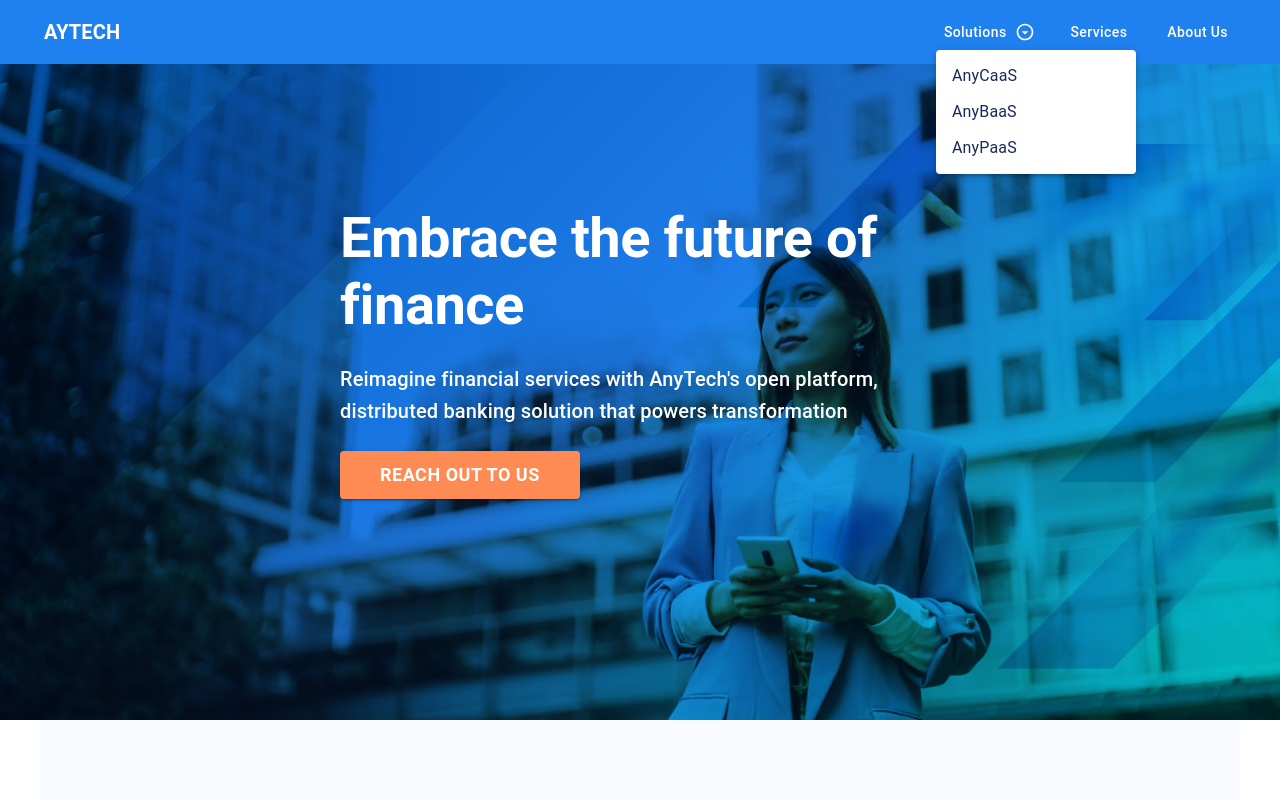
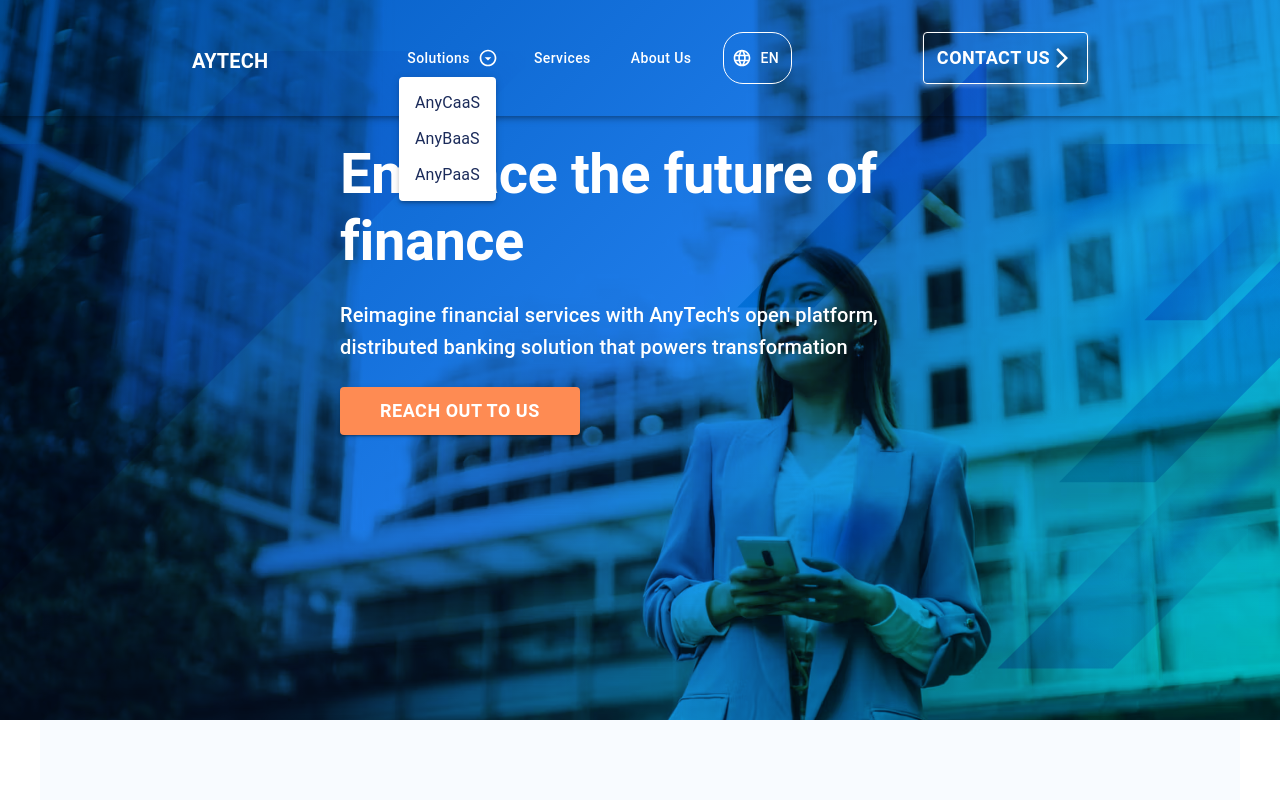
Before and after one commit to rafimd422/anytxn, a Next.js app: page / in a window 1280 px wide. Both pictures are taken after a click on the button "Solutions". Shown: the top 800 px of the page. Built offline with nearby package versions, Linux system fonts and the light colour scheme; grey boxes are pictures that could not be loaded; what @mui/material-nextjs would draw is missing.

Commit message:
fixed navbar inconsistencies

```diff
--- a/app/components/InfoSection.tsx
+++ b/app/components/InfoSection.tsx
@@ -41,12 +41,7 @@ mb: 3
             specifically designed for retail financial services.
           </Typography>
 
-          <Typography sx={{
-            fontSize: { xs: '1rem', md: '1.1rem' },
-            lineHeight: 1.7,
-            color: "text.secondary",
-            fontWeight: 400
-          }}>
+          <Typography fontSize={'small'}>
             Our modern approach surpasses traditional banking and card processing
             systems, empowering you with the most advanced technology for lasting
             success.
--- a/app/components/Navbar.tsx
+++ b/app/components/Navbar.tsx
@@ -1,13 +1,11 @@
 "use client";
-import React, { useState, useCallback } from "react";
+import React, { useState, useCallback, useEffect } from "react";
 import {
   AppBar,
   Box,
   CssBaseline,
   Drawer,
   IconButton,
-  ListItemText,
-  Toolbar,
   Typography,
   Button,
   Menu,
@@ -25,8 +23,6 @@ interface NavItem {
   submenu?: { label: string; href: string }[];
 }
 
-interface NavbarProps {}
-
 const LANGUAGES = ["English", "Français", "বাংলা"];
 
 const NAV_ITEMS: NavItem[] = [
@@ -43,13 +39,12 @@ const NAV_ITEMS: NavItem[] = [
   { label: "About Us", href: "/en/about-us" },
 ];
 
-export const Navbar: React.FC<NavbarProps> = () => {
-  const [mobileOpen, setMobileOpen] = useState<boolean>(false);
+export const Navbar: React.FC = () => {
+  const [mobileOpen, setMobileOpen] = useState(false);
   const [solutionMenuAnchor, setSolutionMenuAnchor] = useState<null | HTMLElement>(null);
   const [languageMenuAnchor, setLanguageMenuAnchor] = useState<null | HTMLElement>(null);
-
-  const isSolutionMenuOpen = Boolean(solutionMenuAnchor);
-  const isLanguageMenuOpen = Boolean(languageMenuAnchor);
+  const [showNavbar, setShowNavbar] = useState(true);
+  const [lastScrollY, setLastScrollY] = useState(0);
 
   const handleMenuOpen = useCallback(
     (setAnchor: React.Dispatch<React.SetStateAction<null | HTMLElement>>) =>
@@ -65,7 +60,133 @@ export const Navbar: React.FC<NavbarProps> = () => {
 
   const handleDrawerToggle = useCallback(() => setMobileOpen((prev) => !prev), []);
 
-  const drawer = (
+  useEffect(() => {
+    const handleScroll = () => {
+      const currentScrollY = window.scrollY;
+
+      if (currentScrollY > lastScrollY) {
+        setShowNavbar(false);
+      } else {
+        setShowNavbar(true);
+      }
+
+      setLastScrollY(currentScrollY);
+    };
+
+    window.addEventListener("scroll", handleScroll);
+    return () => window.removeEventListener("scroll", handleScroll);
+  }, [lastScrollY]);
+
+  return (
+    <Box width={"100%"} sx={{ display: "flex", justifyContent: "center" }}>
+      <CssBaseline />
+      <AppBar
+        sx={{
+          mx: "auto",
+          background: "none",
+          transition: "transform 0.3s ease-in-out",
+          transform: showNavbar ? "translateY(0)" : "translateY(-100%)",
+        }}
+      >
+        <Box
+          display={"flex"}
+          flexDirection={"row"}
+          margin={"0 auto"}
+          width={{ md: "70%", sm: "90%", xs: "95%" }}
+          justifyContent={"space-between"}
+          py={"2rem"}
+        >
+          <Typography variant="h6" sx={{ mt:'.8rem',fontWeight: "bold" }}>
+            AYTECH
+          </Typography>
+
+          <Box sx={{ display: { xs: "none", md: "flex" }, gap: 3 }}>
+            {NAV_ITEMS.map(({ label, href, submenu }) =>
+              submenu ? (
+                <Box key={label}>
+                  <Button
+                    onClick={handleMenuOpen(setSolutionMenuAnchor)}
+                    endIcon={<ArrowDropDownCircleOutlined />}
+                    sx={{ color: "#fff", textTransform: "none" ,mt:{xs:'3px',lg:'8px'}}}
+                  >
+                    {label}
+                  </Button>
+                  <Menu
+                    anchorEl={solutionMenuAnchor}
+                    open={Boolean(solutionMenuAnchor)}
+                    onClose={handleMenuClose(setSolutionMenuAnchor)}
+                    PaperProps={{
+                      sx: { bgcolor: "white", boxShadow: 3, borderRadius: 1 },
+                    }}
+                  >
+                    {submenu.map(({ label, href }) => (
+                      <MenuItem key={label} component="a" href={href} onClick={handleMenuClose(setSolutionMenuAnchor)}>
+                        {label}
+                      </MenuItem>
+                    ))}
+                  </Menu>
+                </Box>
+              ) : (
+                <Button key={label} component="a" href={href} sx={{ color: "#fff", textTransform: "none" }}>
+                  {label}
+                </Button>
+              )
+            )}
+                      <Button
+            startIcon={<LanguageIcon />}
+            onClick={handleMenuOpen(setLanguageMenuAnchor)}
+            sx={{
+              border: "1px solid white",
+              borderRadius: "20px",
+              color: "#fff",
+              textTransform: "none",
+              padding: "0px 12px",
+              mx: "auto",
+            }}
+          >
+            EN
+          </Button>
+          <Menu anchorEl={languageMenuAnchor} open={Boolean(languageMenuAnchor)} onClose={handleMenuClose(setLanguageMenuAnchor)}>
+            {LANGUAGES.map((lang) => (
+              <MenuItem key={lang} onClick={handleMenuClose(setLanguageMenuAnchor)}>
+                {lang}
+              </MenuItem>
+            ))}
+          </Menu>
+          </Box>
+
+          <Button
+            variant="outlined"
+            sx={{
+        fontSize:'18px',
+        lineHeight:'23px',
+        fontWeight:'600',
+              border: "1px solid white",
+              borderRadius: "4px",
+              color: "#fff",
+              boxShadow: "0px 2px 4px rgba(255, 255, 255, 0.27)",
+              padding:'.8rem'
+              ,display: { lg: "flex",xs:'none' }
+            }}
+          >
+            Contact Us <ArrowForwardIosIcon />
+          </Button>
+
+          <IconButton color="inherit" onClick={handleDrawerToggle} sx={{ display: { md: "none" } }}>
+            <MenuIcon />
+          </IconButton>
+        </Box>
+      </AppBar>
+
+      <Drawer
+        variant="temporary"
+        open={mobileOpen}
+        onClose={handleDrawerToggle}
+        sx={{
+          display: { xs: "block", md: "none" },
+          "& .MuiDrawer-paper": { boxSizing: "border-box", width: "100vw", background: "#0052D4", height: "44vh" },
+        }}
+      >
         <Box
           sx={{
             textAlign: "left",
@@ -87,44 +208,19 @@ export const Navbar: React.FC<NavbarProps> = () => {
             <CloseIcon />
           </IconButton>
 
-      <Typography >
-
-      </Typography>
-
-      {NAV_ITEMS.map(({ label, href, submenu }) =>
-        submenu ? (
+          {NAV_ITEMS.map(({ label, href, submenu }) => (
             <Box key={label} sx={{ width: "100%" }}>
               <Button
-              onClick={handleMenuOpen(setSolutionMenuAnchor)}
-              endIcon={<ArrowDropDownCircleOutlined />}
+                onClick={submenu && handleMenuOpen(setSolutionMenuAnchor)}
+                component={!submenu ? "a" : undefined}
+                href={!submenu ? href : undefined}
+                endIcon={submenu && <ArrowDropDownCircleOutlined />}
                 sx={{ color: "white", textTransform: "none", justifyContent: "flex-start", width: "100%" }}
               >
                 {label}
               </Button>
-            <Menu
-              anchorEl={solutionMenuAnchor}
-              open={isSolutionMenuOpen}
-              onClose={handleMenuClose(setSolutionMenuAnchor)}
-              sx={{ width: 200, bgcolor: "white", boxShadow: 3, borderRadius: 1, marginLeft: "20px" }}
-            >
-              {submenu.map(({ label, href }) => (
-                <MenuItem key={label} component="a" href={href} onClick={handleMenuClose(setSolutionMenuAnchor)}>
-                  <ListItemText primary={label} />
-                </MenuItem>
+            </Box>
           ))}
-            </Menu>
-          </Box>
-        ) : (
-          <Button
-            key={label}
-            component="a"
-            href={href}
-            sx={{ color: "white", textTransform: "none", justifyContent: "flex-start", width: "100%" }}
-          >
-            {label}
-          </Button>
-        )
-      )}
 
           <Button
             startIcon={<LanguageIcon />}
@@ -135,12 +231,12 @@ export const Navbar: React.FC<NavbarProps> = () => {
               color: "#fff",
               textTransform: "none",
               padding: "8px 16px",
-          mx:'auto'
+              mx: "auto",
             }}
           >
             ENGLISH
           </Button>
-      <Menu anchorEl={languageMenuAnchor} open={isLanguageMenuOpen} onClose={handleMenuClose(setLanguageMenuAnchor)}>
+          <Menu anchorEl={languageMenuAnchor} open={Boolean(languageMenuAnchor)} onClose={handleMenuClose(setLanguageMenuAnchor)}>
             {LANGUAGES.map((lang) => (
               <MenuItem key={lang} onClick={handleMenuClose(setLanguageMenuAnchor)}>
                 {lang}
@@ -169,79 +265,7 @@ export const Navbar: React.FC<NavbarProps> = () => {
             Contact Us <ArrowForwardIosIcon />
           </Button>
         </Box>
-  );
-
-
-  return (
-    <Box sx={{ display: "flex" }}>
-      <CssBaseline />
-      <AppBar
-        component="nav"
-        position="static"
-        sx={{
-
-          boxShadow: "none",
-          padding: "0 20px",
-        }}
-      >
-        <Toolbar sx={{ display: "flex", justifyContent: "space-between" }}>
-          {/* Logo */}
-          <Typography variant="h6" sx={{ fontWeight: "bold" }}>
-            AYTECH
-          </Typography>
-
-          {/* Navigation Links (Desktop) */}
-          <Box sx={{ display: { xs: "none", md: "flex" }, gap: 3 }}>
-            {NAV_ITEMS.map(({ label, href, submenu }) =>
-              submenu ? (
-                <Box key={label}>
-                  <Button
-                    onClick={handleMenuOpen(setSolutionMenuAnchor)}
-                    endIcon={<ArrowDropDownCircleOutlined />}
-                    sx={{ color: "#fff", textTransform: "none" }}
-                  >
-                    {label}
-                  </Button>
-                  <Menu
-                    anchorEl={solutionMenuAnchor}
-                    open={isSolutionMenuOpen}
-                    onClose={handleMenuClose(setSolutionMenuAnchor)}
-                    PaperProps={{
-                      sx: { width: 200, bgcolor: "white", boxShadow: 3, borderRadius: 1 },
-                    }}
-                  >
-                    {submenu.map(({ label, href }) => (
-                      <MenuItem key={label} component="a" href={href} onClick={handleMenuClose(setSolutionMenuAnchor)}>
-                        <ListItemText primary={label} />
-                      </MenuItem>
-                    ))}
-                  </Menu>
-                </Box>
-              ) : (
-                <Button key={label} component="a" href={href} sx={{ color: "#fff", textTransform: "none" }}>
-                  {label}
-                </Button>
-              )
-            )}
-          </Box>
-
-          <IconButton color="inherit" edge="end" onClick={handleDrawerToggle} sx={{ display: { md: "none" } }}>
-            <MenuIcon />
-          </IconButton>
-        </Toolbar>
-      </AppBar>
-
-      <Drawer
-        variant="temporary"
-        open={mobileOpen}
-        onClose={handleDrawerToggle}
-        sx={{
-          display: { xs: "block", md: "none" },
-          "& .MuiDrawer-paper": { boxSizing: "border-box", width: "100vw", background: "#0052D4", height: "44vh" },
-        }}
-      >
-        {drawer}
       </Drawer>
     </Box>
-  );
-};
+  )
+}
```
Lines whose indentation alone changed are shown as unchanged.
